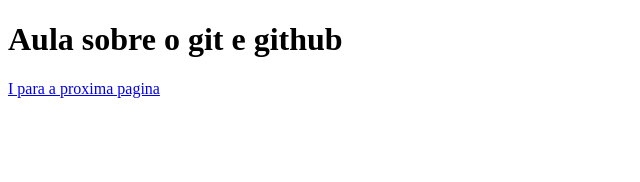
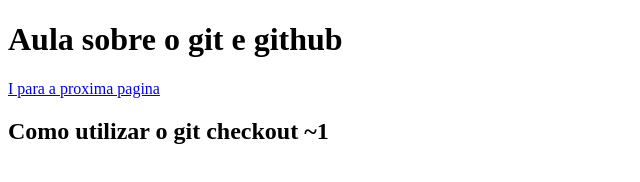
Before and after one commit to MatheusDario/about-git-github, a plain HTML site: page index.html in a window 1280 px wide. Shown: the whole page, without its empty margins (0-640 px from the left). Drawn offline with Linux system fonts and the light colour scheme.

Commit message:
aprendendo sobre git checkout

```diff
--- a/index.html
+++ b/index.html
@@ -9,5 +9,7 @@
 <body>
     <h1>Aula sobre o git e github</h1>
     <a href="page2.html">I para a proxima pagina</a>
+
+    <h2>Como utilizar o git checkout ~1</h2>
 </body>
 </html>
```
